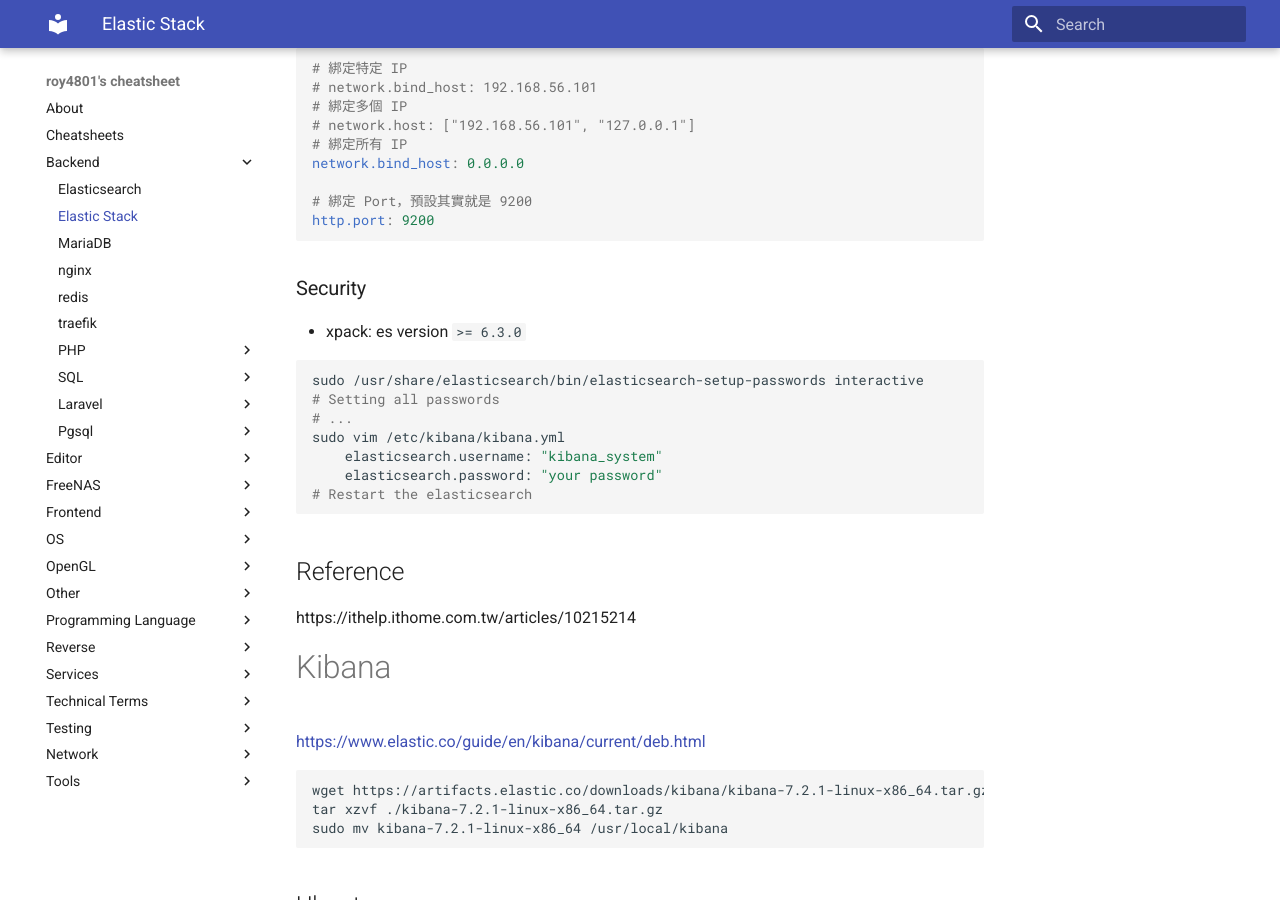
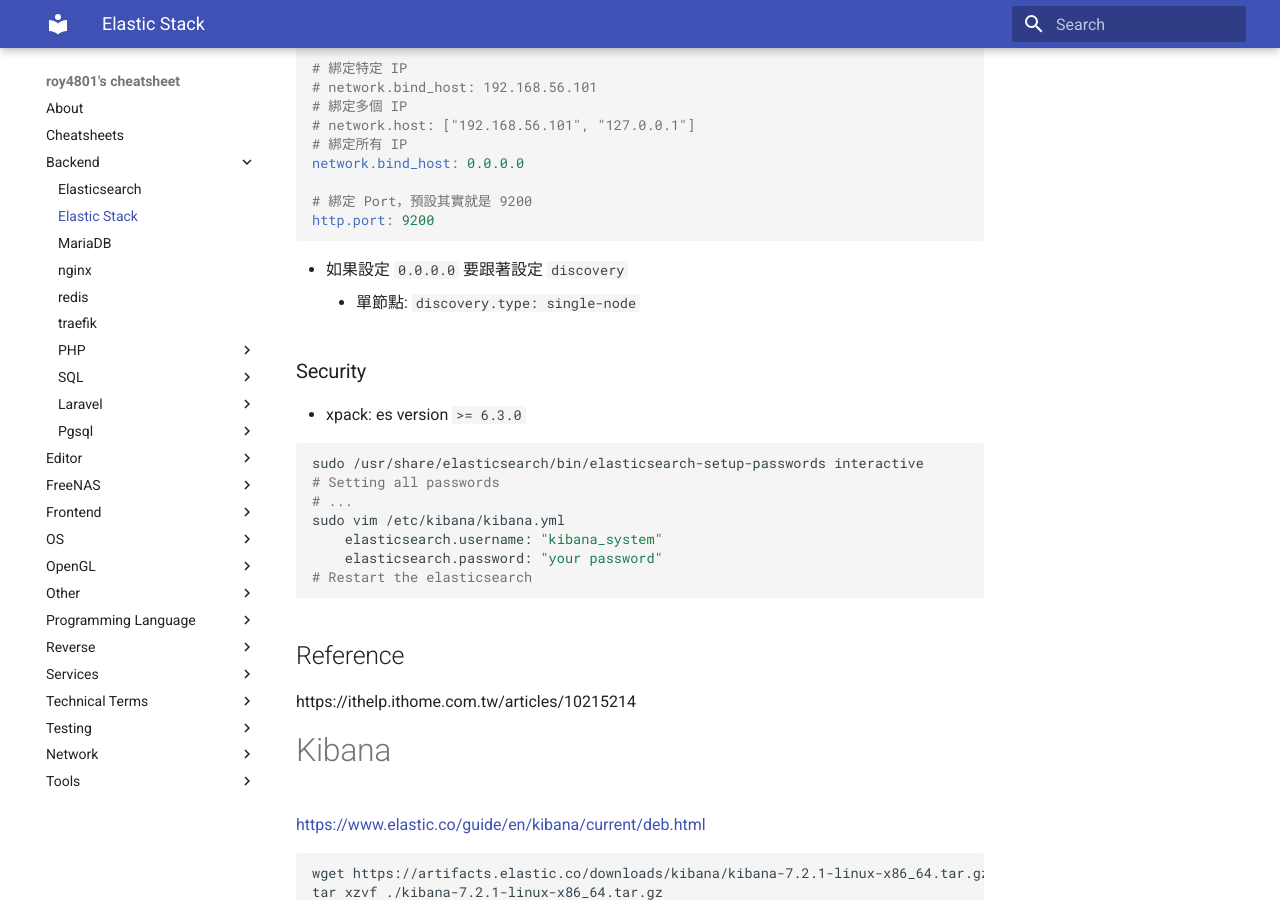
Before and after one commit to roy4801/docs.roy4801.tw, an MkDocs documentation site: the page built from docs/Backend/install_elastic_stack.md, in a window 1280 px wide and 900 px high, scrolled down 966 px. Built offline with MkDocs 1.6.1 and Material for MkDocs 9.7.7, drawn with Linux system fonts in a browser that asks for light colours.

Commit message:
update elasticsearch

````diff
--- a/docs/Backend/install_elastic_stack.md
+++ b/docs/Backend/install_elastic_stack.md
@@ -46,6 +46,9 @@
 # 綁定 Port，預設其實就是 9200
 http.port: 9200
 ```
+
+- 如果設定 `0.0.0.0` 要跟著設定 `discovery`
+	- 單節點: `discovery.type: single-node`
 
 ### Security
 - xpack: es version `>= 6.3.0`
````
